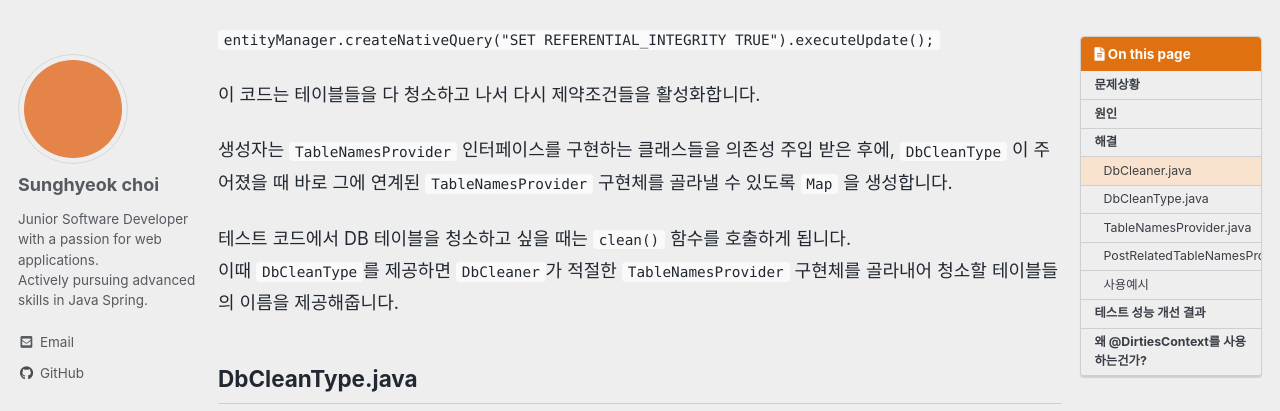
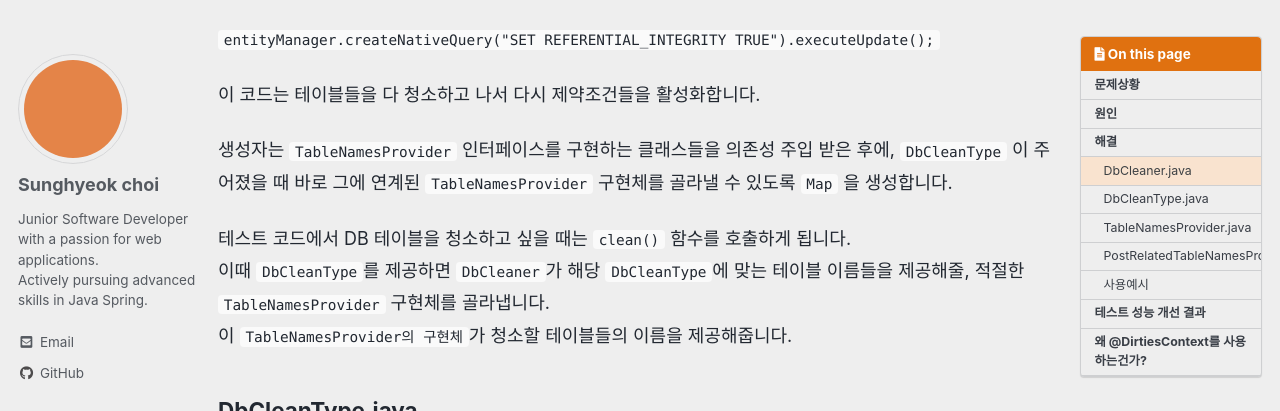
Before and after one commit to shyeokchoi/shyeokchoi.github.io, a Jekyll site: the page built from _posts/Spring/2024-01-20-remove-dirtiescontext.md, in a window 1280 px wide and 900 px high, scrolled down 1723 px, cut to the strip 0-411 px from the top of the window. Built offline with Jekyll 4.4.1, drawn with Linux system fonts in a browser that asks for light colours; cached includes are drawn as plain includes; comment, search, counter and statistics services are not loaded.

Commit message:
Update 2024-01-20-remove-dirtiescontext.md

```diff
--- a/_posts/Spring/2024-01-20-remove-dirtiescontext.md
+++ b/_posts/Spring/2024-01-20-remove-dirtiescontext.md
@@ -63,7 +63,8 @@ DB의 테이블을 초기화해주는 클래스인 `DbCleaner`를 만들고, `@D
 생성자는 `TableNamesProvider` 인터페이스를 구현하는 클래스들을 의존성 주입 받은 후에, `DbCleanType` 이 주어졌을 때 바로 그에 연계된 `TableNamesProvider` 구현체를 골라낼 수 있도록 `Map` 을 생성합니다.
 
 테스트 코드에서 DB 테이블을 청소하고 싶을 때는 `clean()` 함수를 호출하게 됩니다.
-이때 `DbCleanType`를 제공하면 `DbCleaner`가 적절한 `TableNamesProvider` 구현체를 골라내어 청소할 테이블들의 이름을 제공해줍니다.
+이때 `DbCleanType`를 제공하면 `DbCleaner`가 해당 `DbCleanType`에 맞는 테이블 이름들을 제공해줄, 적절한 `TableNamesProvider` 구현체를 골라냅니다.
+이 `TableNamesProvider의 구현체`가 청소할 테이블들의 이름을 제공해줍니다.
 
 ## DbCleanType.java
 
```
